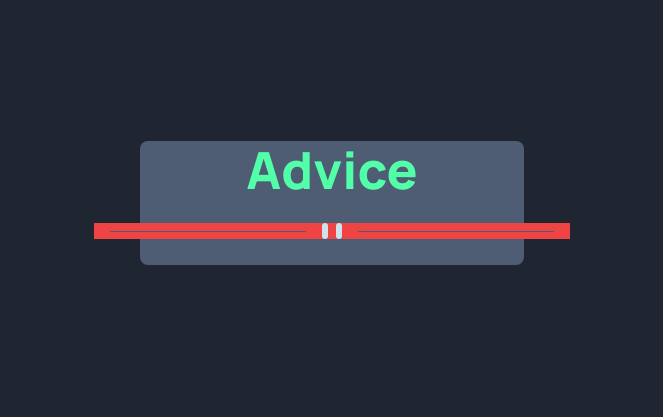
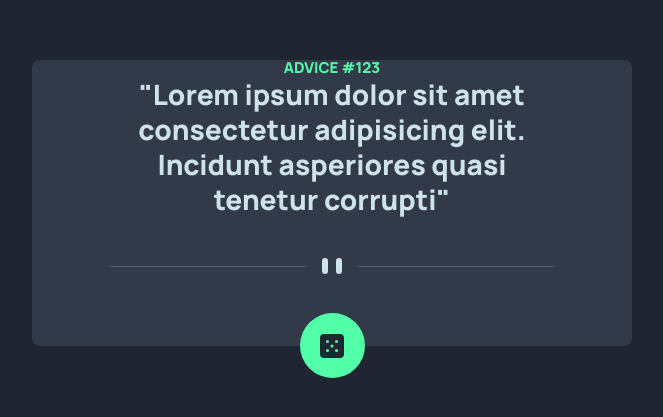
Before and after one commit to javidVeg/advice-generator-app-main, a React (Vite) app: page / in a window 1280 px wide. Shown: the part 197-614 px from the top of the page, without its empty margins (308-971 px from the left). Built offline with nearby package versions, Linux system fonts and the light colour scheme.

Commit message:
edits to layout

```diff
--- a/src/Advice.jsx
+++ b/src/Advice.jsx
@@ -3,14 +3,15 @@ import pause from '../images/pattern-divider-desktop.svg'
 
 const Advice = () => {
     return (
-        <div className=' w-96 h-auto rounded-lg bg-Grayish-Blue'>
-            <h1 className=' text-Neon-Green font-Manrope'>Advice</h1>
-            <div className='inline-flex items-center justify-center w-full'>
-                <hr className=' w-64 h-1 my-8 bg-white border-0' />
-                <div className='absolute px-4 -translate-x-1/2  bg-red-500 left-1/2  '>
-                <svg width="444" height="16" xmlns="http://www.w3.org/2000/svg"><g fill="none" fill-rule="evenodd"><path fill="#4F5D74" d="M0 8h196v1H0zM248 8h196v1H248z"/><g transform="translate(212)" fill="#CEE3E9"><rect width="6" height="16" rx="3"/><rect x="14" width="6" height="16" rx="3"/></g></g></svg>
-                </div>
-
+        <div className='h-auto w-[600px] rounded-lg bg-Dark-Grayish-Blue flex flex-col justify-center items-center '>
+            <h1 className=' text-Neon-Green font-Manrope text-[15px]'>ADVICE #123</h1>
+            <p className=' text-Light-Cyan font-Manrope text-quote w-[75%]'>"Lorem ipsum dolor sit amet consectetur adipisicing elit. Incidunt asperiores quasi tenetur corrupti"</p>
+            <div className='flex items-center justify-center '>
+                <svg className=' m-10 ' width="444" height="16" xmlns="http://www.w3.org/2000/svg"><g fill="none" fill-rule="evenodd"><path fill="#4F5D74" d="M0 8h196v1H0zM248 8h196v1H248z" /><g transform="translate(212)" fill="#CEE3E9"><rect width="6" height="16" rx="3" /><rect x="14" width="6" height="16" rx="3" /></g></g></svg>
+            </div>
+            <div className='mt-8 flex items-center justify-center w-full'>
+                <span className='w-[65px] h-[65px]  bg-Neon-Green rounded-full absolute'></span>
+                <svg className='absolute' width="24" height="24" xmlns="http://www.w3.org/2000/svg"><path d="M20 0H4a4.005 4.005 0 0 0-4 4v16a4.005 4.005 0 0 0 4 4h16a4.005 4.005 0 0 0 4-4V4a4.005 4.005 0 0 0-4-4ZM7.5 18a1.5 1.5 0 1 1 0-3 1.5 1.5 0 0 1 0 3Zm0-9a1.5 1.5 0 1 1 0-3 1.5 1.5 0 0 1 0 3Zm4.5 4.5a1.5 1.5 0 1 1 0-3 1.5 1.5 0 0 1 0 3Zm4.5 4.5a1.5 1.5 0 1 1 0-3 1.5 1.5 0 0 1 0 3Zm0-9a1.5 1.5 0 1 1 0-3 1.5 1.5 0 0 1 0 3Z" fill="#202733" /></svg>
             </div>
 
         </div>
--- a/tailwind.config.cjs
+++ b/tailwind.config.cjs
@@ -8,21 +8,25 @@ module.exports = {
     fontFamily: {
       'Manrope': ['Manrope', 'sans-serif']
     },
-    "quote": ['28px', {
-      fontWeight: '800',
-      // lineHeight: '1.2rem'
-    }],
+    fontSize: {
+      "quote": ['28px', {
+        fontWeight: '800',
+        lineHeight: '2.2rem'
+      }],
+    },
+
     extend: {
       colors: {
         'Grayish-Blue': 'hsl(217, 19%, 38%)',
+        'Dark-Grayish-Blue': 'hsl(217, 19%, 24%)',
         'Light-Cyan': 'hsl(193, 38%, 86%)',
         'Neon-Green': 'hsl(150, 100%, 66%)',
       },
-      backgroundColor: {
-        'Grayish-Blue': 'hsl(217, 19%, 38%)',
-        'Light-Cyan': 'hsl(193, 38%, 86%)',
-        'Neon-Green': 'hsl(150, 100%, 66%)',
-      }
+      // backgroundColor: {
+      //   'Grayish-Blue': 'hsl(217, 19%, 38%)',
+      //   'Light-Cyan': 'hsl(193, 38%, 86%)',
+      //   'Neon-Green': 'hsl(150, 100%, 66%)',
+      // }
     },
   },
   plugins: [],
```
